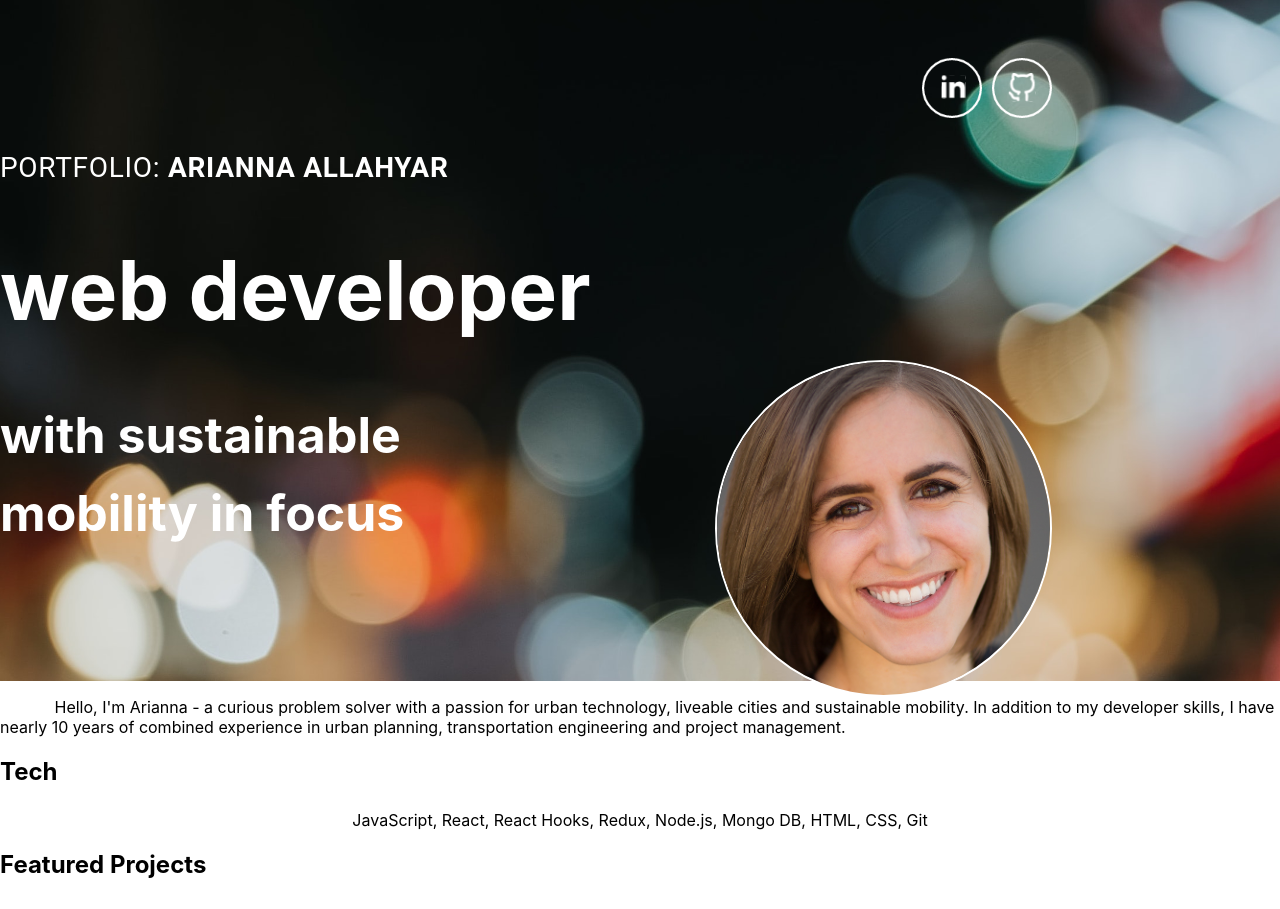
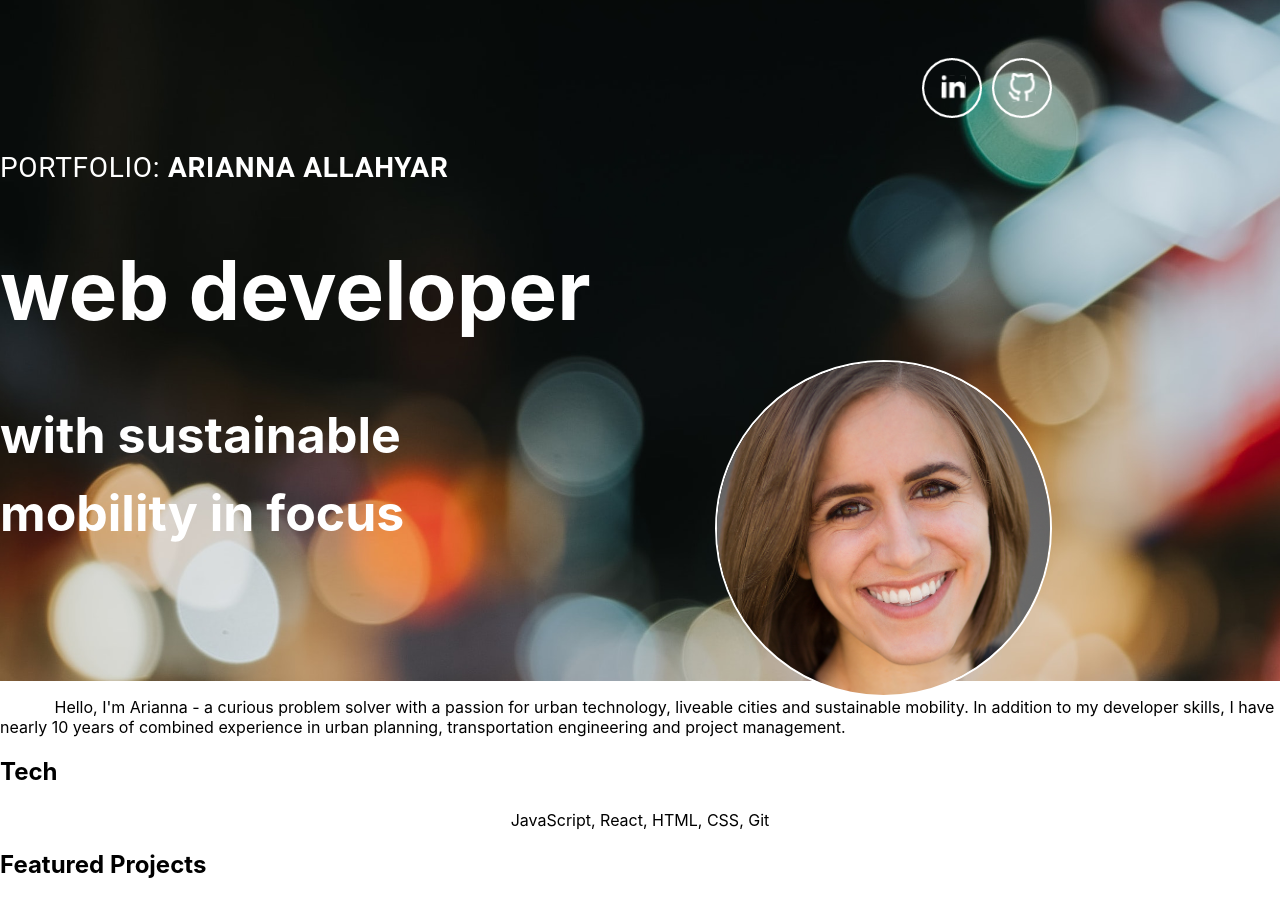
Before and after one commit to ariallahyar/portfolio, a React (Create React App) app: page / in a window 1280 px wide. Shown: the top 909 px of the page. Built offline with nearby package versions, Linux system fonts and the light colour scheme; grey boxes are pictures that could not be loaded.

Commit message:
Skills and tech revised to only show what I've learned

```diff
--- a/src/components/Skills.js
+++ b/src/components/Skills.js
@@ -15,7 +15,7 @@ const Skills = () => {
 						<p>Git</p>
 					</div>
 					<div className="skills-group">
-						<h3>Additional skills</h3>
+						<h3>More</h3>
 						<p>Project management</p>
 						<p>Stakeholder management</p>
 						<p>Communication</p>
--- a/src/components/Tech.js
+++ b/src/components/Tech.js
@@ -7,7 +7,7 @@ const Tech = () => {
 			<div className="container">
 				<h2>Tech</h2>
 				<p className="tech-text">
-					JavaScript, React, React Hooks, Redux, Node.js, Mongo DB, HTML, CSS, Git
+					JavaScript, React, HTML, CSS, Git
 				</p>
 			</div>
 		</section>
```
